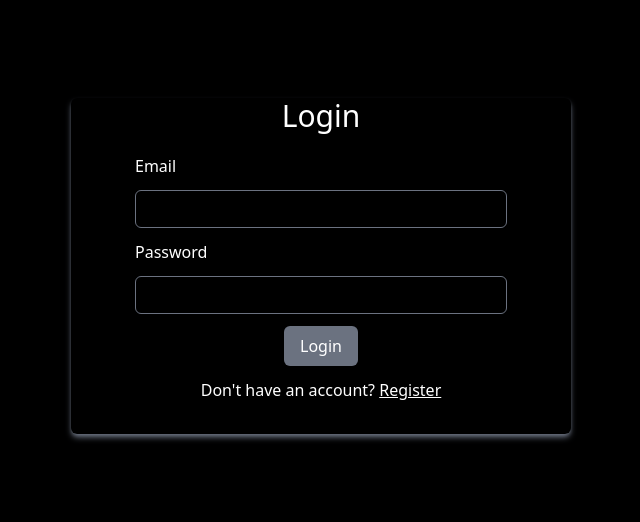
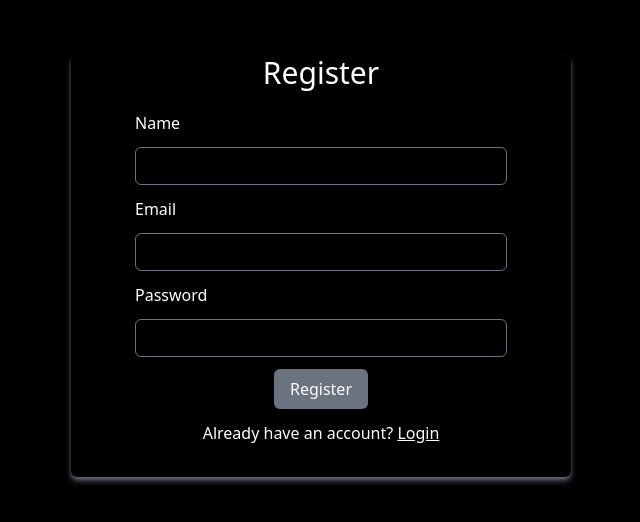
Before and after one commit to raoufboukh/chat_app, a React (Vite) app in the folder client/: page /register in a window 1280 px wide. Shown: the part 134-656 px from the top of the page, without its empty margins (319-959 px from the left). Built offline with nearby package versions, Linux system fonts and the light colour scheme.

Commit message:
add register page

```diff
--- a/client/src/App.tsx
+++ b/client/src/App.tsx
@@ -1,9 +1,14 @@
+import { Route, Routes } from "react-router-dom";
 import Login from "./components/Login";
+import Register from "./components/Register";
 
 function App() {
   return (
     <>
-      <Login />
+      <Routes>
+        <Route path="/login" element={<Login />} />
+        <Route path="/register" element={<Register />} />
+      </Routes>
     </>
   );
 }
--- /dev/null
+++ b/client/src/components/Register.tsx
@@ -0,0 +1,79 @@
+import { useState } from "react";
+import { Link } from "react-router-dom";
+
+const Register = () => {
+  const [name, setName] = useState("");
+  const [email, setEmail] = useState("");
+  const [password, setPass] = useState("");
+  return (
+    <div className="flex justify-center items-center bg-black h-screen">
+      <div className="w-[500px] shadow-md  shadow-gray-500  rounded-md text-white">
+        <h1 className="text-center text-3xl">Register</h1>
+        <form
+          action=""
+          className="px-16 py-5"
+          onSubmit={(e) => {
+            e.preventDefault();
+            setName("");
+            setEmail("");
+            setPass("");
+          }}
+        >
+          <div>
+            <label className="block w-fit" htmlFor="name">
+              Name
+            </label>
+            <input
+              className="bg-black border rounded-md outline-none border-gray-500 p-1 text-lg px-2 my-3 w-full"
+              type="text"
+              id="name"
+              value={name}
+              onChange={(e) => setName(e.target.value)}
+            />
+          </div>
+          <div>
+            <label className="block w-fit" htmlFor="email">
+              Email
+            </label>
+            <input
+              className="bg-black border rounded-md outline-none border-gray-500 p-1 text-lg px-2 my-3 w-full"
+              type="email"
+              id="email"
+              value={email}
+              onChange={(e) => setEmail(e.target.value)}
+            />
+          </div>
+          <div>
+            <label className="block w-fit" htmlFor="pass">
+              Password
+            </label>
+            <input
+              className="bg-black border rounded-md outline-none border-gray-500 p-1 text-lg px-2 my-3 w-full"
+              type="password"
+              id="pass"
+              value={password}
+              onChange={(e) => setPass(e.target.value)}
+            />
+          </div>
+          <button
+            type="submit"
+            className="bg-gray-500 px-4 py-2 rounded-md mx-auto block w-fit"
+          >
+            Register
+          </button>
+          <p className="text-center block my-3">
+            Already have an account?{" "}
+            <Link
+              to="/login"
+              className="underline hover:text-gray-500 transition-all"
+            >
+              Login
+            </Link>
+          </p>
+        </form>
+      </div>
+    </div>
+  );
+};
+
+export default Register;
```
